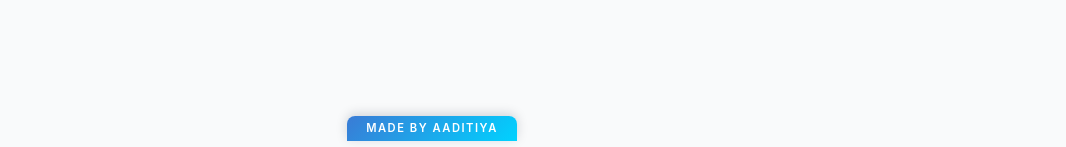
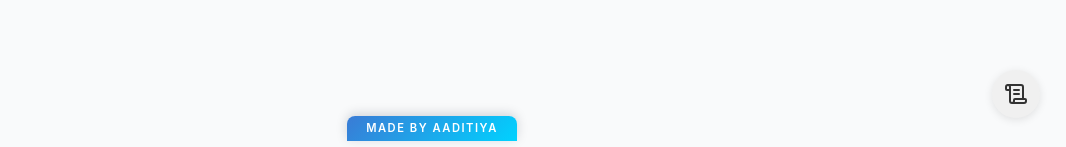
Before and after one commit to meaaditiya/bunkoff, a React (Create React App) app in the folder bunkit/: page / in a window 1280 px wide. Shown: the part 650-797 px from the top of the page, without its empty margins (208-1274 px from the left). Built offline with nearby package versions, Linux system fonts and the light colour scheme.

Commit message:
user guide

```diff
--- a/bunkit/src/components/AttendanceManager.css
+++ b/bunkit/src/components/AttendanceManager.css
@@ -1055,3 +1055,60 @@
   top:-10px;
   display: inline;
 }
+/* Add these new styles to your existing CSS */
+
+.am-scroll-button {
+  position: fixed;
+  bottom: 2rem;
+  right: 2rem;
+  width: 3rem;
+  height: 3rem;
+  border-radius: 50%;
+  display: flex;
+  align-items: center;
+  justify-content: center;
+  cursor: pointer;
+  transition: all 0.3s ease;
+  border: none;
+  z-index: 1000;
+}
+
+/* Light theme styles */
+body.light .am-scroll-button {
+  background-color: #f0f0f0;
+  box-shadow: 0 2px 8px rgba(0, 0, 0, 0.1);
+}
+
+body.light .am-scroll-button:hover {
+  background-color: #e0e0e0;
+  box-shadow: 0 4px 12px rgba(0, 0, 0, 0.15);
+}
+
+body.light .am-scroll-icon {
+  color: #333;
+}
+
+/* Dark theme styles */
+body.dark .am-scroll-button {
+  background-color: #2d2d2d;
+  box-shadow: 0 2px 8px rgba(0, 0, 0, 0.3);
+}
+
+body.dark .am-scroll-button:hover {
+  background-color: #3d3d3d;
+  box-shadow: 0 4px 12px rgba(0, 0, 0, 0.4);
+}
+
+body.dark .am-scroll-icon {
+  color: #fff;
+}
+
+/* Animation for the scroll button */
+.am-scroll-button:hover {
+  transform: translateY(-2px);
+}
+
+.am-scroll-icon {
+  width: 1.5rem;
+  height: 1.5rem;
+}
--- a/bunkit/src/components/AttendanceManager.js
+++ b/bunkit/src/components/AttendanceManager.js
@@ -7,7 +7,8 @@ import {
   Book,
   Target,
   Check,
-  X
+  X ,
+  ScrollText
 } from 'lucide-react';
 import './AttendanceManager.css';
 
@@ -257,6 +258,9 @@ const AttendanceManager = () => {
         setShowCalculateButtons(false);
         setShowTargetForm(false);
       }
+    };
+    const openTwitterProfile = () => {
+      window.open('https://x.com/aaditiya__tyagi', '_blank');
     };
 
   return (
@@ -582,9 +586,20 @@ const AttendanceManager = () => {
       )}
 
       <div className="am-footer">
-        <p className="am-copyright" onClick={toggleUserGuide}>MADE BY AADITIYA</p>
+        <p
+          className="am-copyright"
+          onClick={openTwitterProfile}
+        >
+          MADE BY AADITIYA
+        </p>
       </div>
-
+      <button
+        onClick={toggleUserGuide}
+        className="am-scroll-button"
+        title="Open User Guide"
+      >
+        <ScrollText className="am-scroll-icon" />
+      </button>
       {showUserGuide && (
         <div className="am-user-guide">
           <div className="am-guide-header">
```
